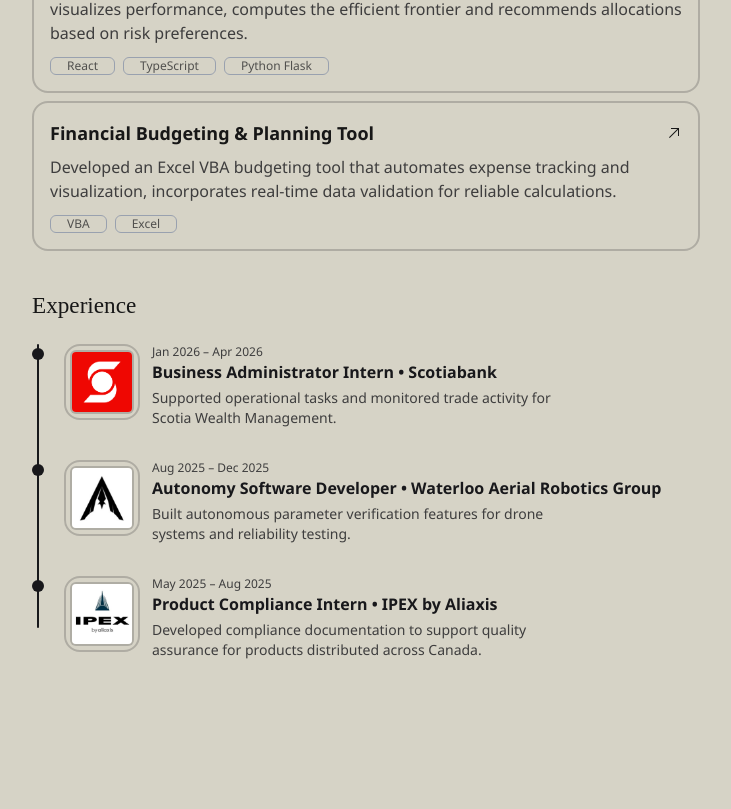
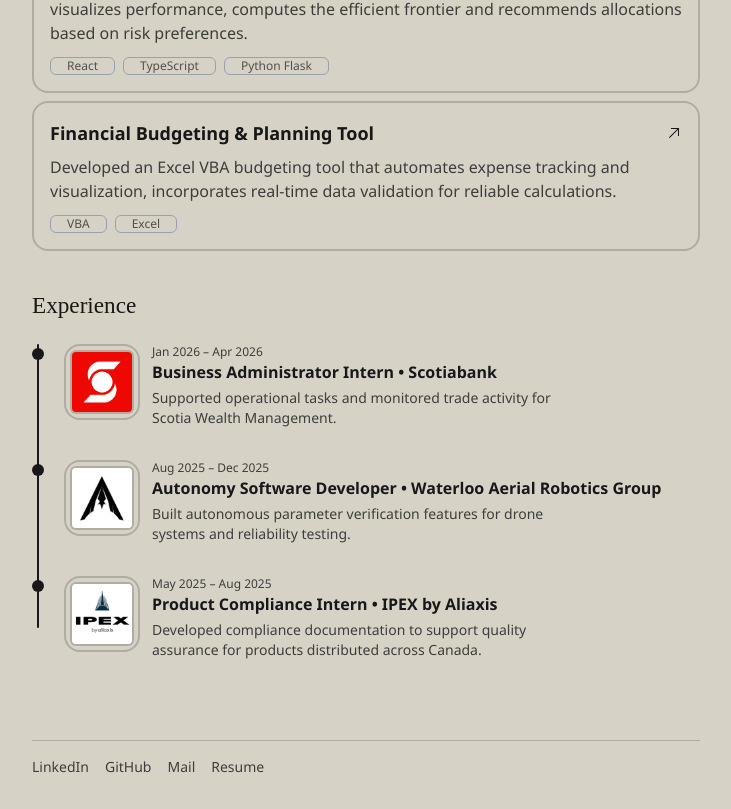
Before and after one commit to msilvadiaz/portfolio-website, a Next.js app: page / in a window 1280 px wide. Shown: the part 489-1298 px from the top of the page, without its empty margins (274-1005 px from the left). Before the commit the page ends 1165 px from the top, so only its background shows below. Built offline with nearby package versions, Linux system fonts and the light colour scheme.

Commit message:
Add footer divider with contact links

```diff
--- a/src/app/components/Footer.jsx
+++ b/src/app/components/Footer.jsx
@@ -1,19 +1,29 @@
+import { socials } from "@/data/data";
+
+const contactLinks = [
+    { label: "LinkedIn", href: socials.linkedin },
+    { label: "GitHub", href: socials.github },
+    { label: "Mail", href: `mailto:${socials.email}` },
+    { label: "Resume", href: socials.resume },
+];
+
 export default function Footer() {
     return (
-        <>
-            <div className="mt-20 p-4">
-                <p className="text-sm">© 2025. All rights reserved.</p>
-                <p className="text-xs">
-                    This site uses{" "}
+        <footer className="mt-16 pb-8 px-4">
+            <hr className="border-base-content/20" />
+            <div className="pt-4 flex flex-wrap items-center gap-x-4 gap-y-2 text-sm">
+                {contactLinks.map((contact) => (
                     <a
-                        href="https://github.com/sachinbhujel/NextJS-Portfolio-Template"
-                        target="_blank"
-                        className="text-sm font-medium hover:underline"
+                        key={contact.label}
+                        href={contact.href}
+                        target={contact.label === "Mail" ? undefined : "_blank"}
+                        rel={contact.label === "Mail" ? undefined : "noopener noreferrer"}
+                        className="hover:underline text-base-content/80"
                     >
-                        NextJS Portfolio Template
-                    </a>{" "}
-                </p>
+                        {contact.label}
+                    </a>
+                ))}
             </div>
-        </>
+        </footer>
     );
 }
--- a/src/app/layout.js
+++ b/src/app/layout.js
@@ -2,6 +2,7 @@ import "./globals.css";
 import Navbar from "./components/Navbar";
 import { seo } from "@/data/data";
 import PageTransition from "./components/PageTransition";
+import Footer from "./components/Footer";
 
 export const metadata = {
     title: `${seo.title}`,
@@ -23,6 +24,7 @@ export default function RootLayout({ children }) {
                     <div className="w-[100%] md:w-[700px] m-auto">
                         <Navbar />
                         {children}
+                        <Footer />
                     </div>
                 </PageTransition>
             </body>
```
